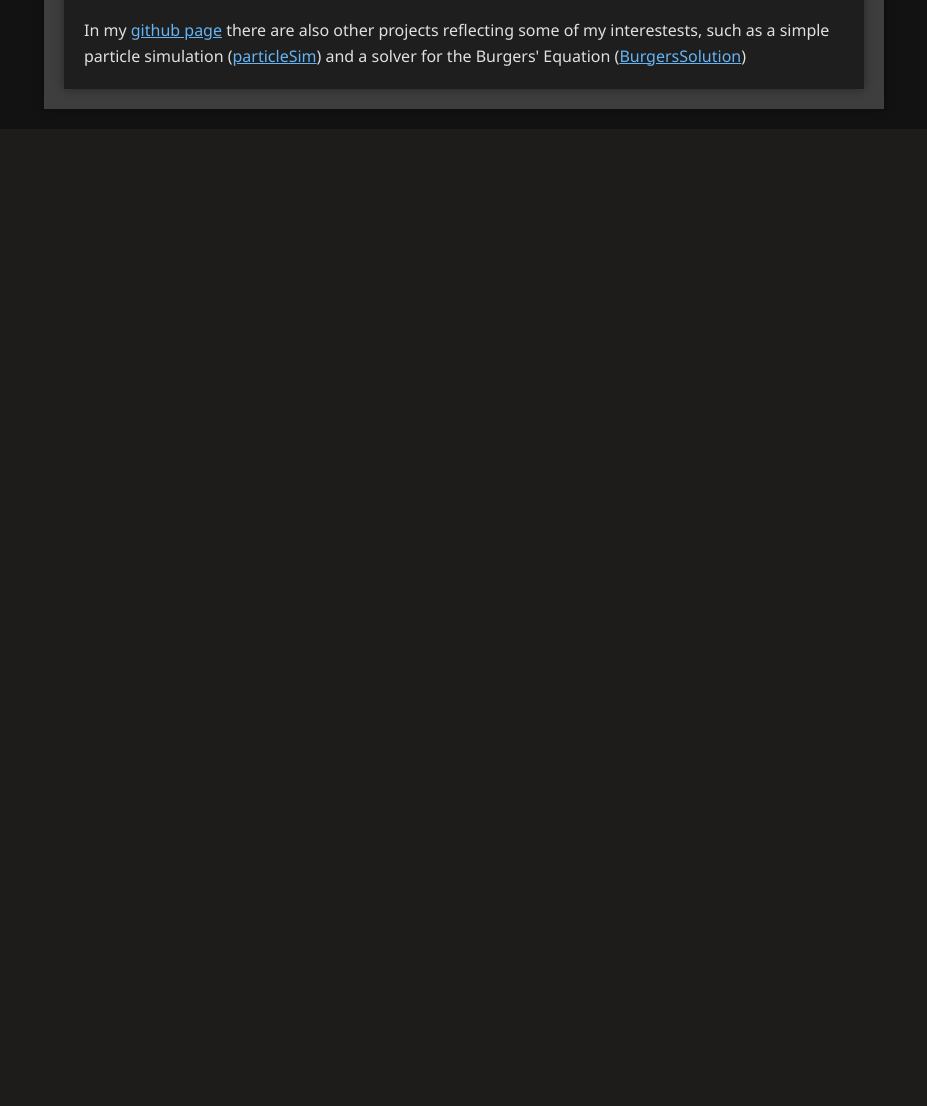
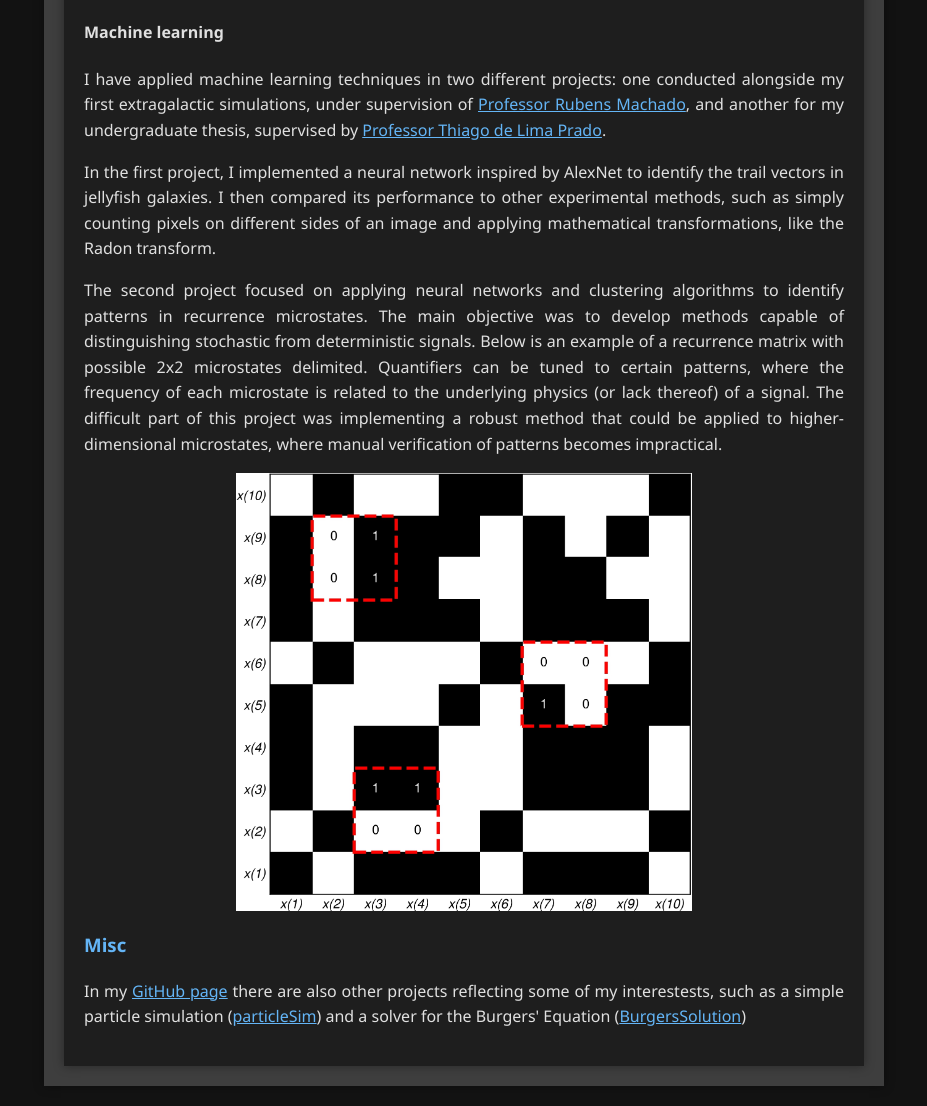
Before and after one commit to elvismello/elvismello.github.io, a Flask app: page /research.html in a window 1280 px wide. Shown: the part 3838-4944 px from the top of the page, without its empty margins (176-1103 px from the left). Before the commit the page ends 3959 px from the top, so only its background shows below. Run offline with Flask 3, Linux system fonts and the light colour scheme.

Commit message:
updating pages

```diff
--- a/templates/index.html
+++ b/templates/index.html
@@ -3,11 +3,11 @@
 {% block title %}Elvis Mello-Terencio{% endblock %}
 
 {% block content %}
-<img src="{{url_for('static', filename='img/profile.jpg')}}" alt="Elvis Mello-Terencio" style="float:left; margin-right: 15px; width: 300px; height: auto;">
+<img src="{{url_for('static', filename='img/profile.jpg')}}" alt="Elvis Mello-Terencio" style="float:left; margin-right: 20px; margin-top: 36px; width: 330px; height: auto;">
 <h1 style="text-align: left;">Welcome!</h1>
 
 <p>
-    My name is Elvis Mello-Terencio and I am currently a master's degree student in astrophysics at Universidade Federal Tecnológica do Paraná (UTFPR), Brazil. My research focuses on the interactions between spiral galaxies and the intracluster medium. I'm also passionate about programming and have often incorporated computational methods into my work, including parallelization, GPU programming and exploring machine learning applications to astronomy and physics.
+    My name is Elvis Mello-Terencio and I am currently a master's degree student in astrophysics at Universidade Federal Tecnológica do Paraná (UTFPR), Brazil. My research focuses on the interactions between spiral galaxies and the intracluster medium, a field that helps us better understand galaxy evolution. I'm also passionate about programming and have often incorporated computational methods into my work, including parallelization, GPU programming and exploring machine learning applications to astronomy and physics.
 </p>
 
 {% endblock %}
--- a/templates/research.html
+++ b/templates/research.html
@@ -7,7 +7,7 @@
 
 <h2>Master's degree</h2>
 <p>
-    My master's degree project was about analyzing how galaxies traversing sloshing cold fronts behave. I examined star formation rate, gas stripping and color index using numerical simulations of a galaxy placed in a wind tunnel. The main results indicate that observable changes are often small (below 5%) and that most effects are short-lived. Gas stripping is the most impacted aspect, where the abrupt transition combined with the stronger ram pressure amplify gas loss, leading to heavily truncated galaxies and long gas tails in the most extreme scenarios. Below are a few GIFs showing edge-on views of each simulation run.
+    My master's degree project focused on analyzing how galaxies traversing sloshing cold fronts behave. I examined star formation rate, gas stripping and color index using numerical simulations of a galaxy placed in a wind tunnel. The main results indicate that observable changes are often small (below 5%) and that most effects are short-lived. Gas stripping is the most impacted aspect, where the abrupt transition combined with the stronger ram pressure amplify gas loss, leading to heavily truncated galaxies and long gas tails in the most extreme scenarios. Below are a few GIFs showing edge-on views of each simulation run.
 </p>
 
 <div class="container-gif">
@@ -25,7 +25,7 @@
 
 <h2>Other Projects</h2>
 
-<h3>Maintained Repositories -- <a href="https://github.com/elvismello/galstep">Galstep</a>, <a href="https://github.com/elvismello/clustep">Clustep</a> and <a href="https://github.com/elvismello/snapshotJoiner">snapshotJoiner</a></h3>
+<h3>Maintained Repositories &mdash <a href="https://github.com/elvismello/galstep">Galstep</a>, <a href="https://github.com/elvismello/clustep">Clustep</a> and <a href="https://github.com/elvismello/snapshotJoiner">snapshotJoiner</a></h3>
 
 <p>
     <a href="https://github.com/elvismello/galstep">Galstep</a> and <a href="https://github.com/elvismello/clustep">Clustep</a> are two simple but complete initial condition generation scripts for spiral galaxies and clusters, respectively. In 2021 these scripts were still still written in Python 2, which was rapidly being phased out in favor of Python 3. <a href="https://ruggiero.github.io/">Raffael Ruggiero</a> did an incredible work when implementing the original versions, but his public versions were never updated. Since the Extragalactic Astrophysics Group in UTFPR uses these scripts extensively, I took the opportunity to port and begin maintaining them.
@@ -42,10 +42,12 @@
 
 
 
-<h3>"Scientific Initiation"</h3>
+<h3>Undergraduate Research</h3>
+
+<h4>Galaxy and Sloshing simulation</h4>
 
 <p>
-    During my undergraduate studies, I began exploring extragalactic simulations. One of the first projects was centered on simulating a galaxy falling into an cluster, as illustrated in the video below. I also experimented by employing analytical mass profiles to model dark matter distribution. The main goal was to investigate how a sloshing spiral affects galaxies crossing it. Preliminary results indicated that galaxies should lose more gas than if they crossed a similar but undisturbed environment. This initial work eventually evolved into my master's research project, where I analyzed the phenomenon more thoroughly. The following video shows a galaxy (the blob on the left of each panel) gradually entering an idealized cluster.
+    I began exploring extragalactic simulations during my undergraduate studies. One of the first projects was centered on simulating a galaxy falling into an cluster, as illustrated in the videos below. I also experimented by employing analytical mass profiles to model dark matter distribution. The main goal was to investigate how a sloshing spiral affects galaxies crossing it. Preliminary results indicated that galaxies should lose more gas than if they crossed a similar but undisturbed environment. This initial work eventually evolved into my master's research project, where I analyzed the phenomenon more thoroughly. The following video shows a galaxy (the blob on the left of each panel) gradually entering an idealized cluster.
 </p>
 
 <!-- <div class="container-video">
@@ -81,7 +83,7 @@
 </div>
 
 <p>
-    And when the galaxy crossed the center halo cusp because no impact parameter was set, it also gave rise to interesting -- although non-physical -- phenomena:
+    And when the galaxy crossed the center halo cusp because no impact parameter was set, it also gave rise to interesting &mdash although non-physical &mdash phenomena:
 </p>
 
 <div class="container-video">
@@ -92,8 +94,27 @@
 </div>
 
 
-<h3>Other</h3>
+<h4>Machine learning</h4>
 
-In my <a href="">github page</a> there are also other projects reflecting some of my interestests, such as a simple particle simulation (<a href="https://github.com/elvismello/particleSim">particleSim</a>) and a solver for the Burgers' Equation (<a href="https://github.com/elvismello/BurgersSolution">BurgersSolution</a>)
+<p>
+    I have applied machine learning techniques in two different projects: one conducted alongside my first extragalactic simulations, under supervision of <a href="https://sites.google.com/professores.utfpr.edu.br/rubensmachado">Professor Rubens Machado</a>, and another for my undergraduate thesis, supervised by <a href="https://fisica.ufpr.br/thiago/">Professor Thiago de Lima Prado</a>.
+</p>
 
+<p>
+    In the first project, I implemented a neural network inspired by AlexNet to identify the trail vectors in jellyfish galaxies. I then compared its performance to other experimental methods, such as simply counting pixels on different sides of an image and applying mathematical transformations, like the Radon transform.
+</p>
+
+<p>
+    The second project focused on applying neural networks and clustering algorithms to  identify patterns in recurrence microstates. The main objective was to develop methods capable of distinguishing stochastic from deterministic signals. Below is an example of a recurrence matrix with possible 2x2 microstates delimited. Quantifiers can be tuned to certain patterns, where the frequency of each microstate is related to the underlying physics (or lack thereof) of a signal. The difficult part of this project was implementing a robust method that could be applied to higher-dimensional microstates, where manual verification of patterns becomes impractical.
+</p>
+
+
+<img src="{{url_for('static', filename='img/recurrence_plot_example.jpg')}}" alt="Recurrence plot example" style="display: block; margin-left: auto; margin-right: auto; width: 60%; height: auto;">
+
+
+<h3>Misc</h3>
+
+<p>
+In my <a href="">GitHub page</a> there are also other projects reflecting some of my interestests, such as a simple particle simulation (<a href="https://github.com/elvismello/particleSim">particleSim</a>) and a solver for the Burgers' Equation (<a href="https://github.com/elvismello/BurgersSolution">BurgersSolution</a>)
+</p>
 {% endblock %}
```
Also changed, not shown: templates/about.html (+19 -2 lines), static/img/recurrence_plot_example.jpg (added).
